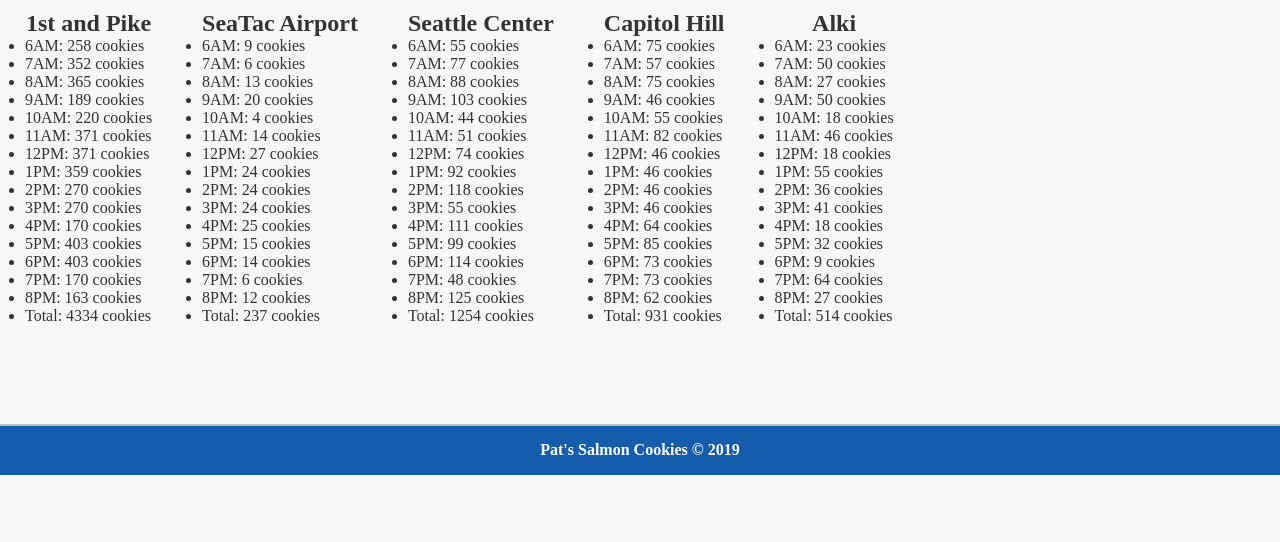
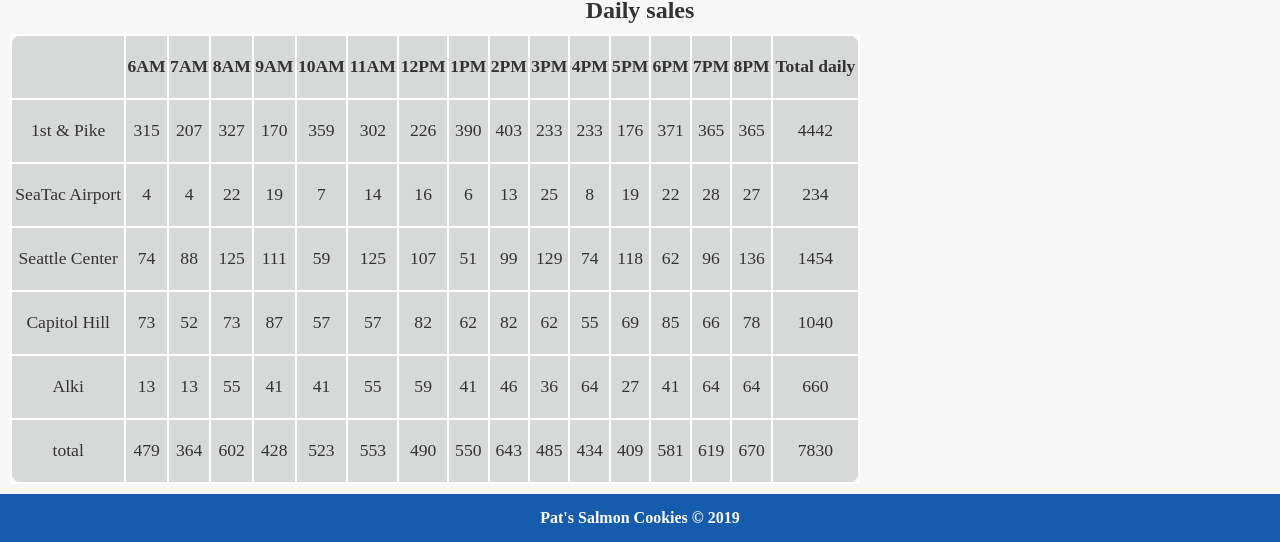
Before and after one commit to sydoruk89/cookie-stand, a plain HTML site: page sales.html in a window 1280 px wide. Shown: the part 312-854 px from the top of the page. Before the commit the page ends 800 px from the top, so only its background shows below. Drawn offline with Linux system fonts and the light colour scheme.

Commit message:
changes to app.js

```diff
--- a/css/style.css
+++ b/css/style.css
@@ -31,6 +31,12 @@ nav li {
     float: left;
     margin-top: 10px;
 }
+.clearfix::after {
+    content: "";
+    clear: both;
+    display: table;
+  }
+
 nav a {
     width: 120px;
     color: white;
@@ -47,13 +53,18 @@ nav a {
 a:hover{
     background: rgb(243, 72, 72);
 }
-.location {
-    float: left;
-    margin: 20px;
-    padding: 5px;
-}
+
 h1, h2 {
     text-align: center;
+}
+
+.fish {
+    background: rgb(102, 202, 219);
+    margin: 0;
+    border-top: 2px solid #c5bbbb
+}
+.salmonPic {
+    padding: 5px;
 }
 .salmonPic img {
     display: block;
@@ -61,18 +72,36 @@ h1, h2 {
 }
 
 footer {
-    clear: both;
     background: rgb(22, 92, 172);
     color: white;
     font-weight: bold;
     text-align: center;
     max-width: 100%;
     padding: 1.2%;
-    border-top: 2px solid silver;
     margin-top: 10px;
 }
 
 .page_wrap{
     min-height: 92%;
-    margin-bottom: -10px;
 }
+
+table {
+    width: 850px;
+    height: 450px;
+    margin: 10px;
+    padding: 2px;
+    border-collapse: collapse;
+    text-align: center;
+    font-size: 1.1em;
+    background-color: rgb(215, 216, 216);
+    border-radius: 15px;
+}
+
+th, td {
+    border: 2px solid white;
+    border-radius: 10px;
+}
+th:hover, td:hover {
+    background: #817e7e;
+    color: white;
+}
--- a/js/app.js
+++ b/js/app.js
@@ -1,134 +1,116 @@
 'use strict';
 
-var time =['6AM','7AM','8AM','9AM','10AM','11AM','12PM','1PM','2PM','3PM','4PM','5PM','6PM','7PM','8PM',];
+var table = document.getElementById('table');
+var time = ['6AM','7AM','8AM','9AM','10AM','11AM','12PM','1PM','2PM','3PM','4PM','5PM','6PM','7PM','8PM',];
 
-var firstLocation = {
-  name: '1st and Pike',
-  minCustomer: 23,
-  maxCustomer: 65,
-  averageCookies: 6.3,
-  totalCookies: 0,
-  cookiesPerHour: [],
-  randomCustomer: function() {
-    return Math.floor((Math.random()*(this.maxCustomer-this.minCustomer) + this.minCustomer));
-  },
-  addCookies: function(){
-    var cookiesElement = document.getElementById('firstPlace');
-    for(var i = 0; i<time.length;i++){
-      var newItem = document.createElement('li');
-      this.cookiesPerHour[i] = Math.floor(this.randomCustomer() * this.averageCookies);
-      newItem.textContent = `${time[i]}: ${this.cookiesPerHour[i]} cookies`;
-      cookiesElement.appendChild(newItem);
-      this.totalCookies += (this.cookiesPerHour[i]);
-    }
-    newItem = document.createElement('li');
-    newItem.textContent = `Total: ${this.totalCookies} cookies`;
-    cookiesElement.appendChild(newItem);
+// constructor for locations
+function Location(name, minCustomer, maxCustomer, averageCookies){
+  this.name = name;
+  this.minCustomer = minCustomer;
+  this.maxCustomer = maxCustomer;
+  this.averageCookies = averageCookies;
+  this.totalCookies = 0;
+  this.cookiesPerHour = [];
+
+  Location.allLocations.push(this);
+  this.avgCookiesPerHour();
+}
+Location.allLocations = [];
+
+Location.prototype.randomCustPerHour = function() {
+  return Math.floor(Math.random() *
+    (this.maxCustomer - this.minCustomer + 1)) + this.minCustomer;
+};
+
+
+Location.prototype.avgCookiesPerHour = function() {
+  for (var i = 0; i < time.length; i++) {
+    var calculatedCookies = Math.floor(this.randomCustPerHour() * this.averageCookies);
+    this.cookiesPerHour.push(calculatedCookies);
+    this.totalCookies += calculatedCookies;
+    console.log('total cookie ', this.totalCookies );
   }
 };
-firstLocation.addCookies();
 
-var secondLocation = {
-  name: 'SeaTac Airport',
-  minCustomer: 3,
-  maxCustomer: 24,
-  averageCookies: 1.2,
-  totalCookies: 0,
-  cookiesPerHour: [],
-  randomCustomer: function() {
-    return Math.floor((Math.random()*(this.maxCustomer-this.minCustomer) + this.minCustomer));
-  },
-  addCookies: function(){
-    var cookiesElement = document.getElementById('seaTac');
-    for(var i = 0; i<time.length;i++){
-      var newItem = document.createElement('li');
-      this.cookiesPerHour[i] = Math.floor(this.randomCustomer() * this.averageCookies);
-      newItem.textContent = `${time[i]}: ${this.cookiesPerHour[i]} cookies`;
-      cookiesElement.appendChild(newItem);
-      this.totalCookies += (this.cookiesPerHour[i]);
-    }
-    newItem = document.createElement('li');
-    newItem.textContent = `Total: ${this.totalCookies} cookies`;
-    cookiesElement.appendChild(newItem);
+Location.prototype.render = function() {
+  var tableRow = document.createElement('tr');
+  var tableData = document.createElement('td');
+  tableData.textContent = this.name;
+  tableRow.appendChild(tableData);
+  for (var i = 0; i < time.length; i++) {
+    var td = document.createElement('td');
+    td.textContent = this.cookiesPerHour[i];
+    tableRow.appendChild(td);
   }
+
+  table.appendChild(tableRow);
+  var tdTotal = document.createElement('td');
+  tdTotal.textContent = this.totalCookies;
+  tableRow.appendChild(tdTotal);
 };
-secondLocation.addCookies();
 
 
-var thirdLocation = {
-  name: 'Seattle Center',
-  minCustomer: 11,
-  maxCustomer: 38,
-  averageCookies: 3.7,
-  totalCookies: 0,
-  cookiesPerHour: [],
-  randomCustomer: function() {
-    return Math.floor((Math.random()*(this.maxCustomer-this.minCustomer) + this.minCustomer));
-  },
-  addCookies: function(){
-    var cookiesElement = document.getElementById('seattleCenter');
-    for(var i = 0; i<time.length;i++){
-      var newItem = document.createElement('li');
-      this.cookiesPerHour[i] = Math.floor(this.randomCustomer() * this.averageCookies);
-      newItem.textContent = `${time[i]}: ${this.cookiesPerHour[i]} cookies`;
-      cookiesElement.appendChild(newItem);
-      this.totalCookies += (this.cookiesPerHour[i]);
+function createHeader() {
+  var tableRow = document.createElement('tr');
+  var firstColumn = document.createElement('th');
+  firstColumn.textContent = '';
+  tableRow.appendChild(firstColumn);
+  table.appendChild(tableRow);
+
+  for (var i = 0; i < time.length; i++) {
+    var tableHead = document.createElement('th');
+    tableHead.textContent = time[i];
+    tableRow.appendChild(tableHead);
+  }
+  var lastColumn = document.createElement('th');
+  lastColumn.textContent = 'Total daily';
+  tableRow.appendChild(lastColumn);
+}
+
+var sum = 0;
+var totalHourlyArr = [];
+function hourlyCalc(){
+  for (var x = 0; x < time.length; x++) {
+    sum = 0;
+    for (var k = 0; k < Location.allLocations.length; k++) {
+      sum += Location.allLocations[k].cookiesPerHour[x];
     }
-    newItem = document.createElement('li');
-    newItem.textContent = `Total: ${this.totalCookies} cookies`;
-    cookiesElement.appendChild(newItem);
+    totalHourlyArr.push(sum);
+    console.log(totalHourlyArr);
   }
-};
-thirdLocation.addCookies();
+}
 
-var fourthLocation = {
-  name: 'Capitol Hill',
-  minCustomer: 20,
-  maxCustomer: 38,
-  averageCookies: 2.3,
-  totalCookies: 0,
-  cookiesPerHour: [],
-  randomCustomer: function() {
-    return Math.floor((Math.random()*(this.maxCustomer-this.minCustomer) + this.minCustomer));
-  },
-  addCookies: function(){
-    var cookiesElement = document.getElementById('capitolHill');
-    for(var i = 0; i<time.length;i++){
-      var newItem = document.createElement('li');
-      this.cookiesPerHour[i] = Math.floor(this.randomCustomer() * this.averageCookies);
-      newItem.textContent = `${time[i]}: ${this.cookiesPerHour[i]} cookies`;
-      cookiesElement.appendChild(newItem);
-      this.totalCookies += (this.cookiesPerHour[i]);
-    }
-    newItem = document.createElement('li');
-    newItem.textContent = `Total: ${this.totalCookies} cookies`;
-    cookiesElement.appendChild(newItem);
+function createFooter() {
+  var tableRowTotal = document.createElement('tr');
+  var firstColumnTotal = document.createElement('td');
+  firstColumnTotal.textContent = 'total';
+  table.appendChild(tableRowTotal);
+  tableRowTotal.appendChild(firstColumnTotal);
+
+
+  for (var i = 0; i < time.length; i++) {
+    var tableTdTotal = document.createElement('td');
+    tableTdTotal.textContent = totalHourlyArr[i];
+    tableRowTotal.appendChild(tableTdTotal);
   }
-};
-fourthLocation.addCookies();
+  var total = 0;
+  for (var h = 0; h < Location.allLocations.length; h++) {
+    total += Location.allLocations[h].totalCookies;
+  }
+  var lastTd = document.createElement('td');
+  lastTd.textContent = total;
+  tableRowTotal.appendChild(lastTd);
+}
 
-var fifthLocation = {
-  name: 'Alki',
-  minCustomer: 2,
-  maxCustomer: 16,
-  averageCookies: 4.6,
-  totalCookies: 0,
-  cookiesPerHour: [],
-  randomCustomer: function() {
-    return Math.floor((Math.random()*(this.maxCustomer-this.minCustomer) + this.minCustomer));
-  },
-  addCookies: function(){
-    var cookiesElement = document.getElementById('alki');
-    for(var i = 0; i<time.length;i++){
-      var newItem = document.createElement('li');
-      this.cookiesPerHour[i] = Math.floor(this.randomCustomer() * this.averageCookies);
-      newItem.textContent = `${time[i]}: ${this.cookiesPerHour[i]} cookies`;
-      cookiesElement.appendChild(newItem);
-      this.totalCookies += (this.cookiesPerHour[i]);
-    }
-    newItem = document.createElement('li');
-    newItem.textContent = `Total: ${this.totalCookies} cookies`;
-    cookiesElement.appendChild(newItem);
-  }
-};
-fifthLocation.addCookies();
+new Location ('1st & Pike', 23 , 65, 6.3);
+new Location ('SeaTac Airport', 3, 24, 1.2);
+new Location ('Seattle Center', 11, 38, 3.7);
+new Location ('Capitol Hill', 20, 38, 2.3);
+new Location ('Alki', 2, 16, 4.6);
+
+createHeader();
+for(var i = 0; i < Location.allLocations.length; i++){
+  Location.allLocations[i].render();
+}
+hourlyCalc();
+createFooter();
--- a/sales.html
+++ b/sales.html
@@ -10,7 +10,7 @@
         <div class="page_wrap">
             <header>
                     <nav>
-                            <ul>
+                        <ul class="clearfix">
                             <li>
                             <a href="./index.html">Home</a>
                             </li>
@@ -21,41 +21,16 @@
                     </nav>
             </header>
             <main>
+                <div class="fish">
+                    <div class='salmonPic'>
                     <h1>Pat's Salmon Cookies</h1>
-                <div class='salmonPic'>
                     <img src='img/salmon.png' width=600px alt='fish logo'>
                     </div>
-                <div class="location">
-                    <h2>1st and Pike</h2>
-                    <ul id='firstPlace'>
-
-                    </ul>
                 </div>
-                <div class="location">
-                        <h2>SeaTac Airport</h2>
-                        <ul id='seaTac'>
-
-                        </ul>
-                </div>
-                <div class="location">
-                        <h2>Seattle Center</h2>
-                        <ul id='seattleCenter'>
-
-                        </ul>
-
-                </div>
-                <div class="location">
-                        <h2>Capitol Hill</h2>
-                        <ul id='capitolHill'>
-
-                        </ul>
-                </div>
-                <div class="location">
-                        <h2>Alki</h2>
-                        <ul id='alki'>
-
-                        </ul>
-                </div>
+                <h2>Daily sales</h2>
+                <table>
+                    <tbody id="table"></tbody>
+                </table>
             </main>
         </div>
         <footer>Pat's Salmon Cookies &copy; 2019</footer>
```
Also changed, not shown: index.html (+4 -2 lines). Lines whose indentation alone changed are shown as unchanged.
